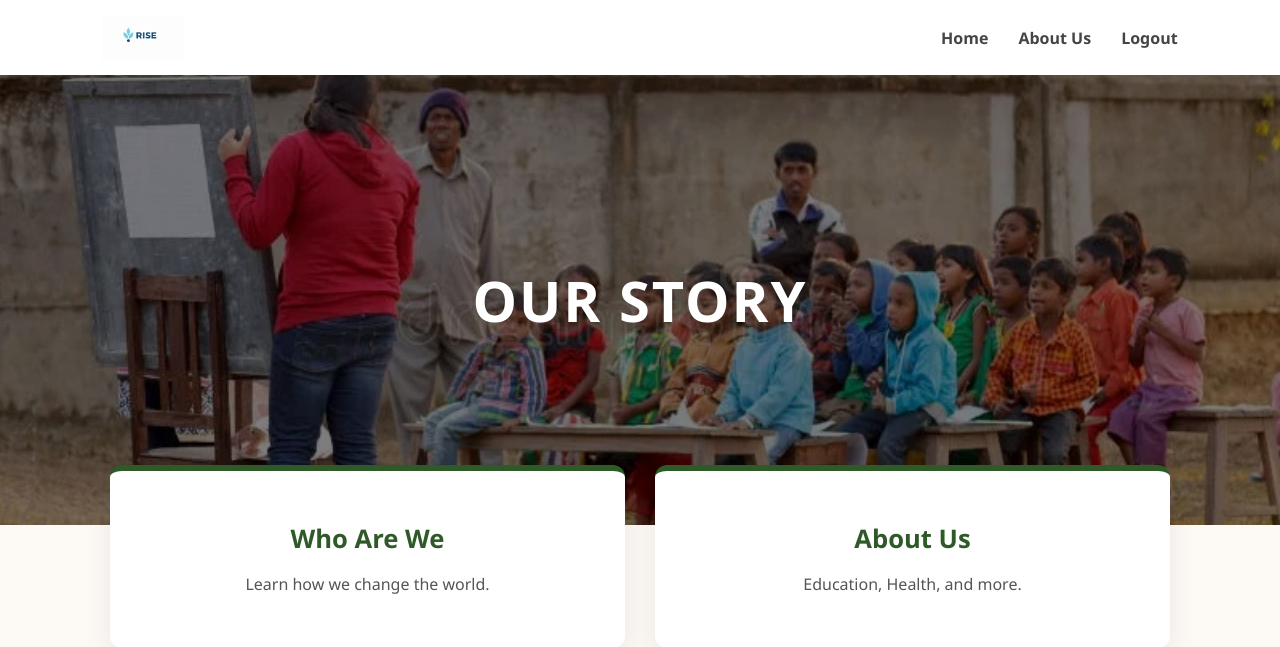
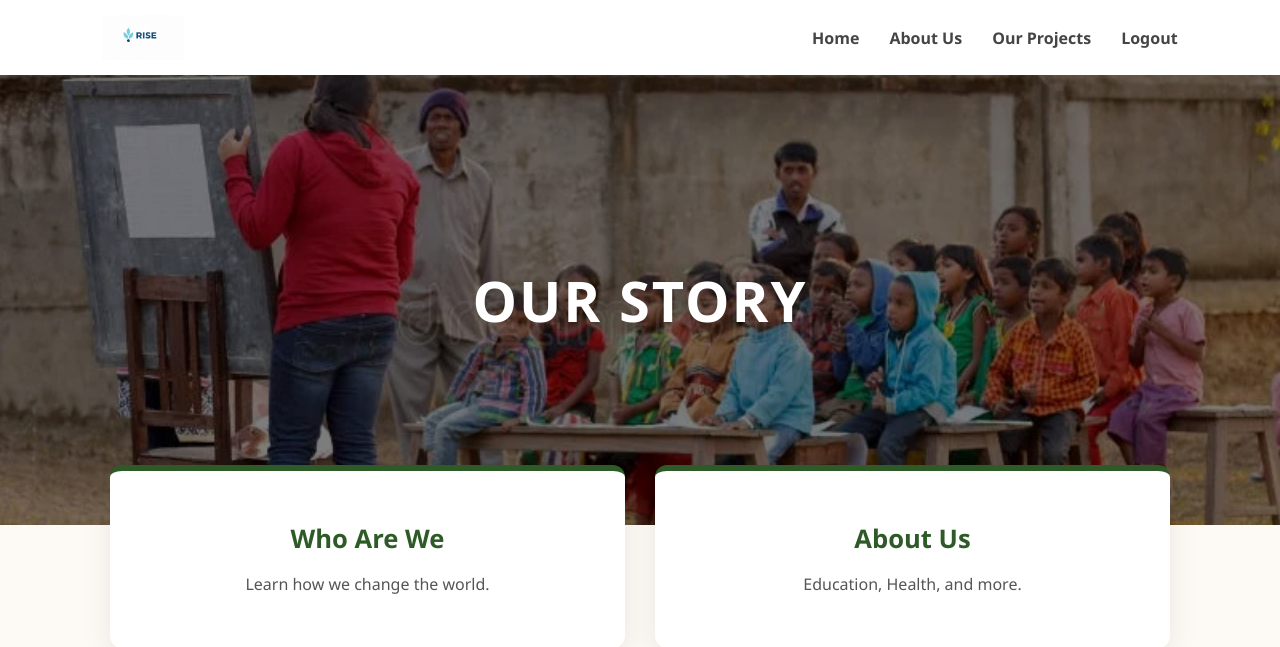
Before and after one commit to AbhishekAgasibagal/NGOSite-, a Flask app: page /about in a window 1280 px wide. Shown: the top 647 px of the page. Run offline with Flask 3, Linux system fonts and the light colour scheme.

Commit message:
Update about.html

```diff
--- a/templates/about.html
+++ b/templates/about.html
@@ -5,7 +5,6 @@
     <meta name="viewport" content="width=device-width, initial-scale=1.0">
     <title>About Us | RISE NGO</title>
     <style>
-        /* --- ALL-IN-ONE PROFESSIONAL CSS --- */
         :root {
             --primary: #007bff;
             --accent-green: #2d5a27;
@@ -86,6 +85,7 @@
             <ul class="nav-links">
                 <li><a href="/home">Home</a></li>
                 <li><a href="/about">About Us</a></li>
+                <li><a href="/projects">Our Projects</a></li>
                 <li><a href="/logout">Logout</a></li>
             </ul>
         </nav>
```
